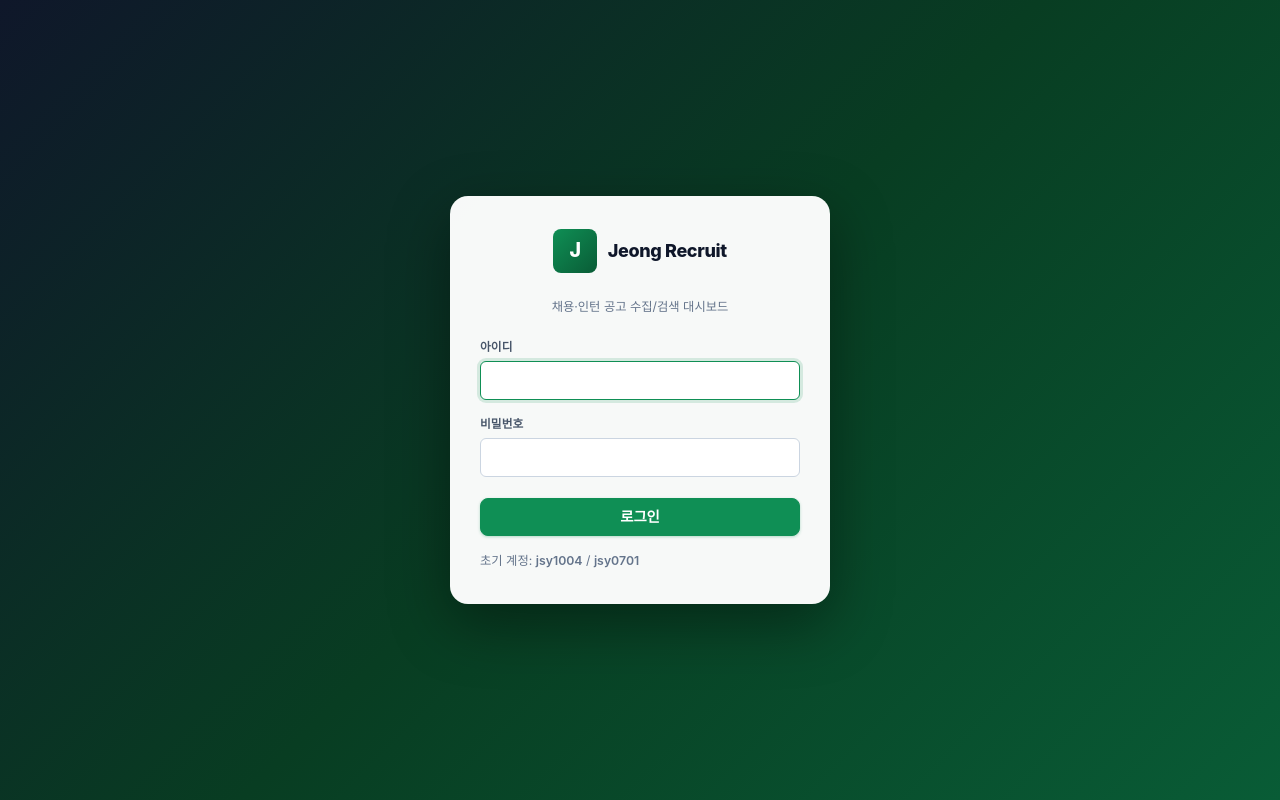
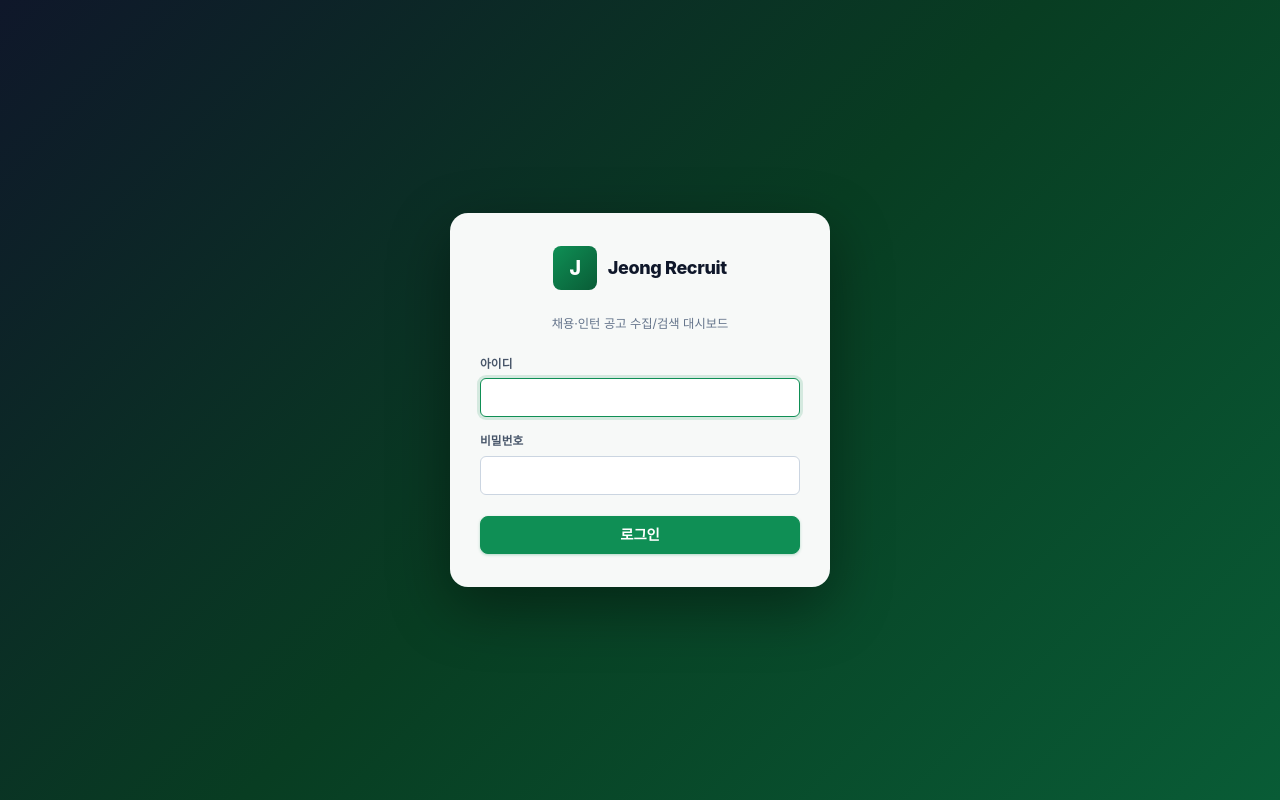
Before and after one commit to JTY9410/jeong, a Flask app: page /login in a window 1280 px wide. Run offline with Flask 3, Linux system fonts and the light colour scheme; parts of the project's set-up code (start-up, migrations or seed data) failed here and were passed over.

Commit message:
chore: 로그인 페이지에서 초기 계정 안내 문구 제거
Co-authored-by: Cursor <cursoragent@cursor.com>

```diff
--- a/app/templates/login.html
+++ b/app/templates/login.html
@@ -38,9 +38,6 @@
         {{ form.password(class_="form-control", autocomplete="current-password") }}
       </div>
       {{ form.submit(class_="btn btn-primary w-100 btn-lg") }}
-      <div class="text-muted small mt-3">
-        초기 계정: <span class="fw-semibold">jsy1004</span> / <span class="fw-semibold">jsy0701</span>
-      </div>
     </form>
   </div>
 </div>
```
